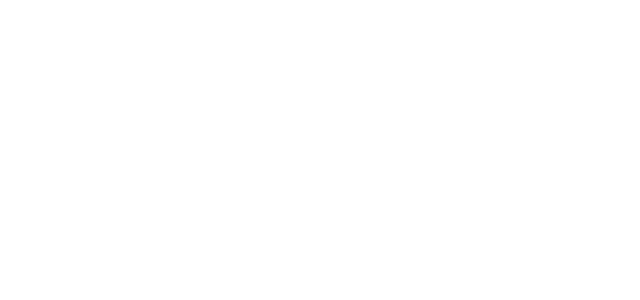
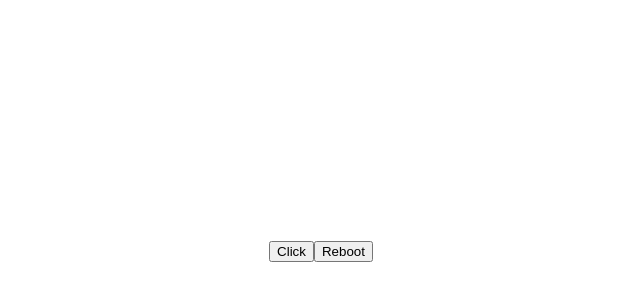
Before and after one commit to leocoiradas/contador-clics-freecodecamp, a React (Create React App) app: page / in a window 1280 px wide. Shown: the part 428-728 px from the top of the page, without its empty margins (319-959 px from the left). Built offline with nearby package versions, Linux system fonts and the light colour scheme.

Commit message:
se empezó a definir la estructura de la app en App.js. Se agregó una carpeta con la imagen del logo de freeCodeCamp

```diff
--- a/src/App.js
+++ b/src/App.js
@@ -1,9 +1,31 @@
-
 import './App.css';
+import Counter from './components/Counter';
+import Button from './components/Button';
+import { useState } from 'react';
 
 function App() {
+  const [numClics, setNumClics] = useState(0)
+  const clicksCount = () => {
+    setNumClics(numClics + 1)
+  }
+  const clicksReset = () => {
+    setNumClics(0)
+  }
   return (
     <div className="App">
+      <div className='appContainer'>
+        <Counter numClics={numClics}/>
+        <Button
+          message= 'Click'
+          clickscounter= {true}
+          action={clicksCount}
+        />
+        <Button
+          message= 'Reboot'
+          clickscounter={false}
+          action={clicksReset}
+        />
+      </div>
 
     </div>
   );
--- a/src/component-styles/counter.css
+++ b/src/component-styles/counter.css
@@ -0,0 +1,8 @@
+.counterBox{
+    min-width: 600px;
+    height: 600px;
+    color: white;
+    border: 2px solid white;
+    padding: 2rem;
+
+}
--- a/src/components/Counter.jsx
+++ b/src/components/Counter.jsx
@@ -2,7 +2,7 @@
 import '../component-styles/counter.css'
 function Counter ( {numClics} ){
     return(
-        <div>
+        <div className='counterBox'>
             {numClics}
         </div>
     )
```
Also changed, not shown: src/images/freecodecamp-logo.png (added).
